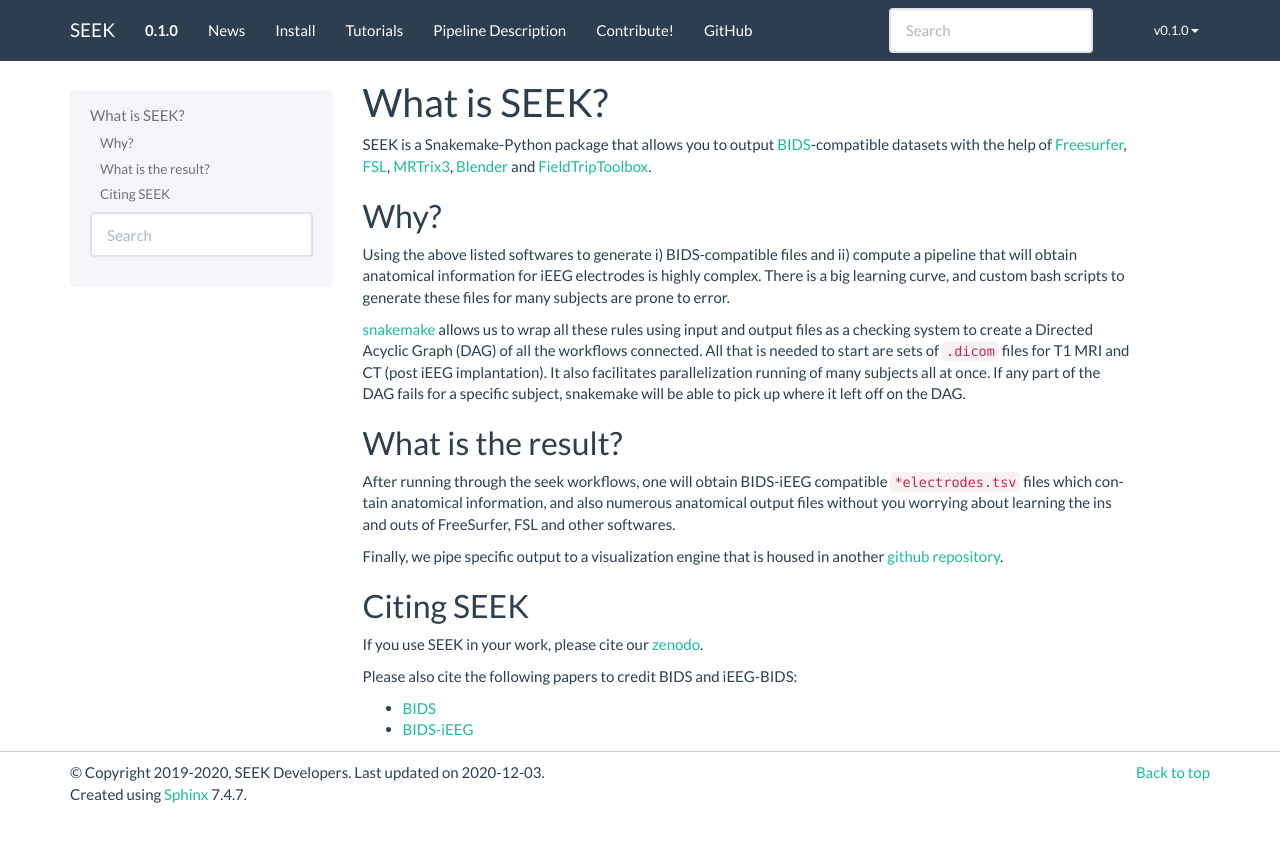
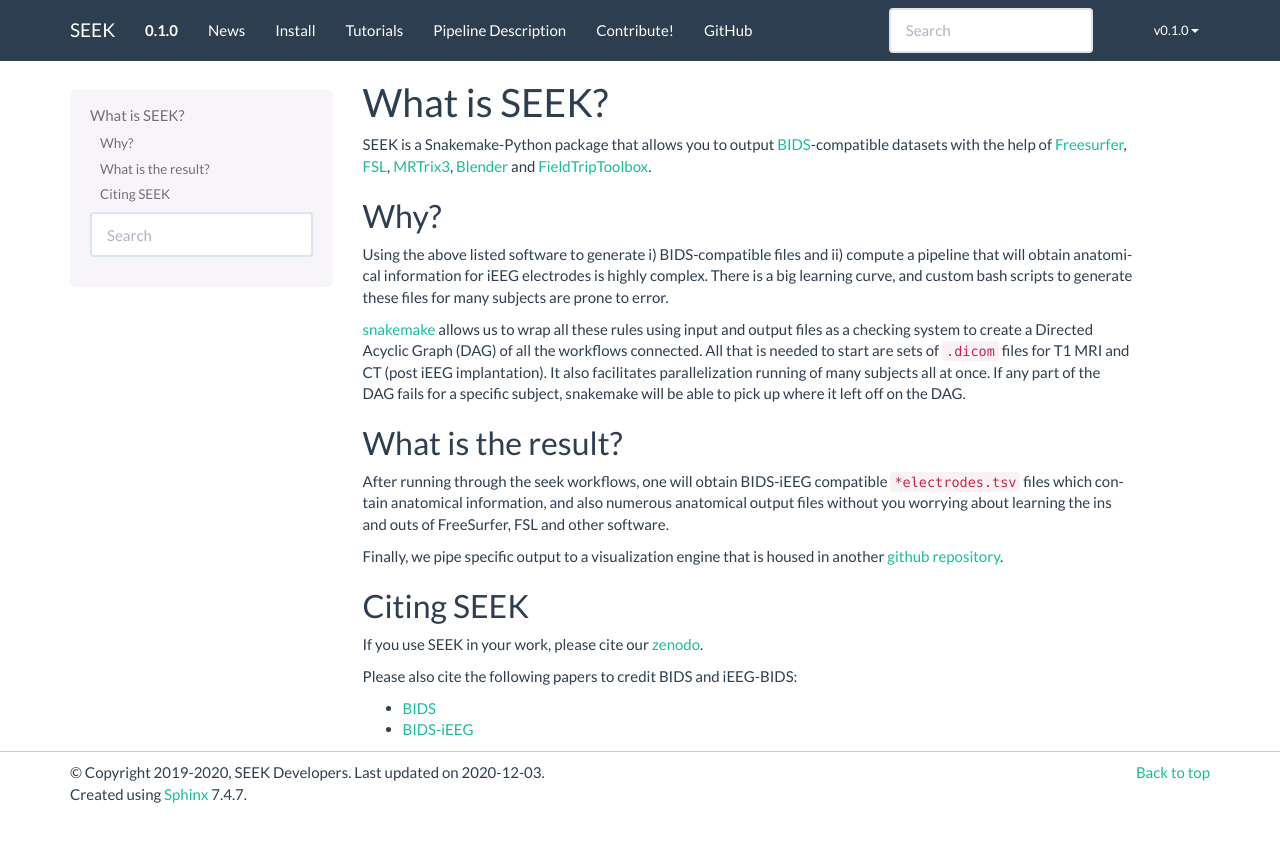
Before and after one commit to ncsl/seek, a Sphinx documentation site: the page built from doc/index.rst, in a window 1280 px wide. Shown: the top 842 px of the page. Built offline with Sphinx 7.4.7, drawn with Linux system fonts in a browser that asks for light colours.

Commit message:
Fixing up codespell.

```diff
--- a/doc/docker_playbook.rst
+++ b/doc/docker_playbook.rst
@@ -5,7 +5,7 @@
 
 To enable workflows to run seamlessly across workstations without
 lengthy and buggy installations, we utilize Docker containers that house
-specific softwares that are utilized by different rules in ``snakemake`` workflows.
+specific software that are utilized by different rules in ``snakemake`` workflows.
 
 See `docker hub <https://hub.docker.com/orgs/neuroseek/repositories>`_ for
 full list of Docker containers we maintain.
--- a/doc/index.rst
+++ b/doc/index.rst
@@ -7,7 +7,7 @@
 
 Why?
 ----
-Using the above listed softwares to generate i) BIDS-compatible files and ii)
+Using the above listed software to generate i) BIDS-compatible files and ii)
 compute a pipeline that will obtain anatomical information for iEEG electrodes
 is highly complex. There is a big learning curve, and custom bash scripts to generate
 these files for many subjects are prone to error.
@@ -24,7 +24,7 @@
 
 After running through the seek workflows, one will obtain BIDS-iEEG compatible ``*electrodes.tsv`` files
 which contain anatomical information, and also numerous anatomical output files without
-you worrying about learning the ins and outs of FreeSurfer, FSL and other softwares.
+you worrying about learning the ins and outs of FreeSurfer, FSL and other software.
 
 Finally, we pipe specific output to a visualization engine that is
 housed in another `github repository <https://github.com/cronelab/ReconstructionVisualizer>`_.
--- a/doc/installation.rst
+++ b/doc/installation.rst
@@ -3,8 +3,8 @@
 INSTALLATION GUIDE
 ==================
 
-``seek`` uses open-source third-party softwares to run the various workflows. ``seek`` itself
-is a wrapper using snakemake_. The best way to install the 3rd party softwares for ``seek`` usage
+``seek`` uses open-source third-party software to run the various workflows. ``seek`` itself
+is a wrapper using snakemake_. The best way to install the 3rd party software for ``seek`` usage
 is via a Docker installation.
 
 seek Installation
```
Also changed, not shown: other parts of doc/docker_playbook.rst (+1 -1 lines), 3 other files.
